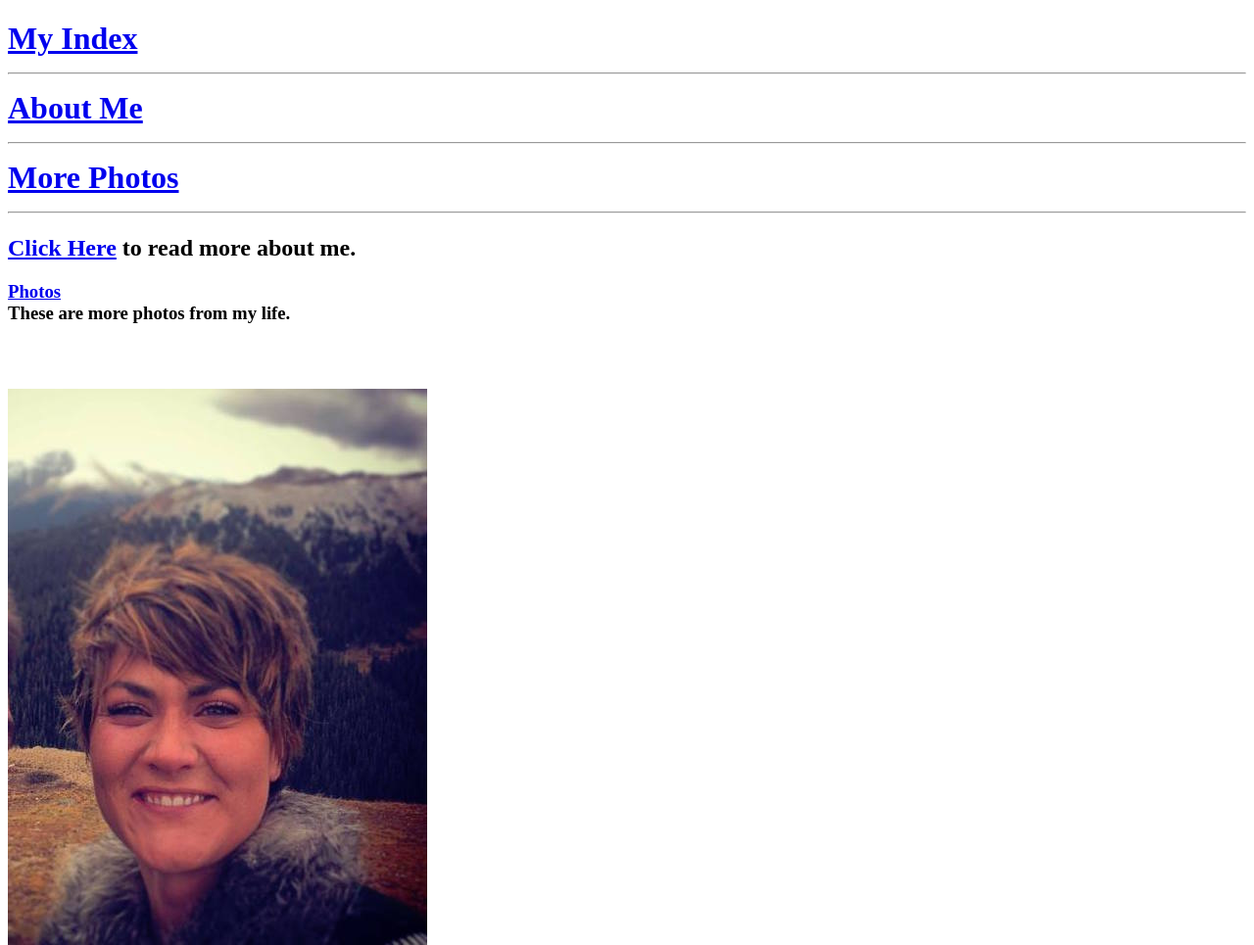
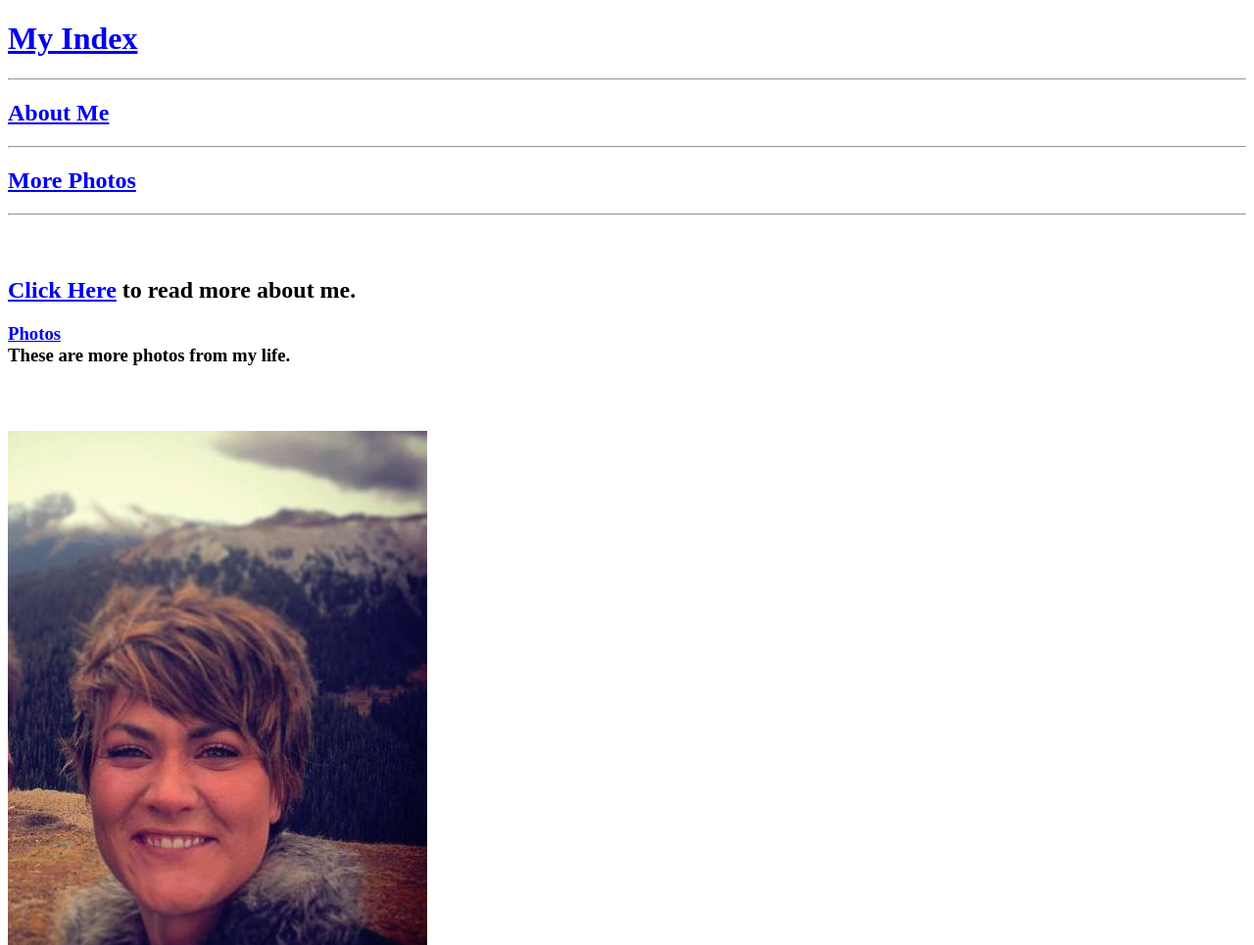
Before and after one commit to tfreeman17/About-Me-HTML, a plain HTML site: page index.html in a window 1280 px wide. Shown: the top 965 px of the page at 98% size. Drawn offline with Linux system fonts and the light colour scheme.

Commit message:
H1 update

```diff
--- a/index.html
+++ b/index.html
@@ -4,26 +4,14 @@
 		<title>My Index</title>
 	</head>
 	<body>
-		<h1>
-			<div>
-				<strong>
-					<a href="index.html">My Index</a>
-				</strong>
-				<hr>
-			</div>
-			<div>
-				<strong>
-					<a href="aboutme.html">About Me</a>
-				</strong>
-				<hr>
-			</div>
-			<div>
-				<strong>
-					<a href="photos.html">More Photos</a>
-					<hr>
-				</strong>
-			</div>
-			</h1>
+		<h1><strong><a href="index.html">My Index</a></strong><h1></h1>
+		<hr>
+		<h2><strong><a href="aboutme.html">About Me</a></strong></h2>
+		<hr>
+		<h2><strong><a href="photos.html">More Photos</a></h2>
+		<hr>
+			<br>
+			<br>
 		<h2>
 			<div><a href="aboutme.html">Click Here</a> to read more about me.
 			</div>
```
